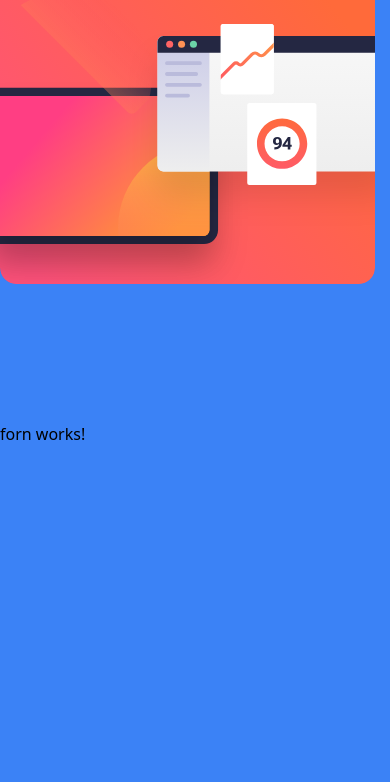
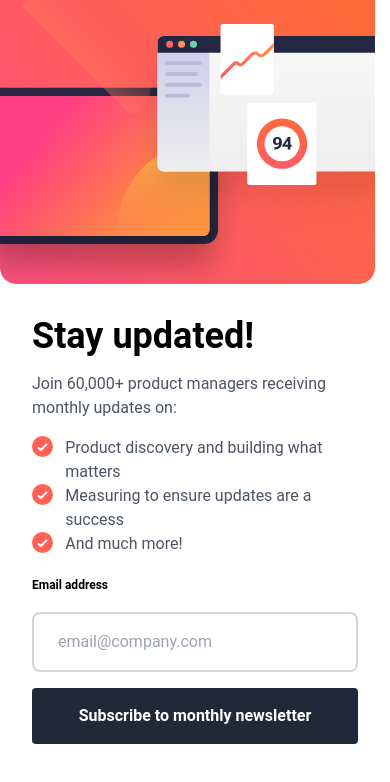
Before and after one commit to FranciscoFrontEndDeveloper/newsletterSignUpWithSuccessMessageMain, an Angular app: page / in a window 390 px wide. Shown: the top 782 px of the page. Built offline with nearby package versions, Linux system fonts and the light colour scheme.

Commit message:
styles mobile finished

```diff
--- a/src/app/components/forn/forn.component.html
+++ b/src/app/components/forn/forn.component.html
@@ -1 +1,53 @@
-<p>forn works!</p>
+<section class="px-8 flex flex-col gap-4">
+  <div>
+    <h1 class="text-4xl font-bold">Stay updated!</h1>
+  </div>
+  <div>
+    <p class="text-gray-600">
+      Join 60,000+ product managers receiving monthly updates on:
+    </p>
+  </div>
+  <div>
+    <ol>
+      <ul class="flex">
+        <picture class="w-auto">
+          <img class="mr-4" src="assets/images/icon-list.svg" alt="" />
+        </picture>
+        <p class="w-full text-gray-600">
+          Product discovery and building what matters
+        </p>
+      </ul>
+      <ul class="flex">
+        <picture class="w-auto">
+          <img class="mr-4" src="assets/images/icon-list.svg" alt="" />
+        </picture>
+        <p class="w-full text-gray-600">
+          Measuring to ensure updates are a success
+        </p>
+      </ul>
+      <ul class="flex">
+        <picture class="w-auto">
+          <img class="mr-4" src="assets/images/icon-list.svg" alt="" />
+        </picture>
+        <p class="w-full text-gray-600">And much more!</p>
+      </ul>
+    </ol>
+  </div>
+  <div>
+    <form action="" class="flex flex-col gap-4">
+      <div>
+        <label class="font-bold text-xs" for="">Email address</label>
+      </div>
+      <div>
+        <input
+          class="border-solid p-4 border-gray-300 border-2 rounded-lg w-full placeholder:p-2"
+          type="text"
+          placeholder="email@company.com"
+        />
+      </div>
+      <button class="bg-gray-800 text-white p-4 rounded w-full font-bold">
+        Subscribe to monthly newsletter
+      </button>
+    </form>
+  </div>
+</section>
--- a/src/app/components/image/image.component.html
+++ b/src/app/components/image/image.component.html
@@ -1 +1,3 @@
-<picture><img src="assets/images/illustration-sign-up-mobile.svg" alt="imagen main" /></picture>
+<div>
+ <picture><img src="assets/images/illustration-sign-up-mobile.svg" alt="imagen main" /></picture>
+</div>
--- a/src/app/components/main/main.component.html
+++ b/src/app/components/main/main.component.html
@@ -1,6 +1,10 @@
 <main
-  class="bg-blue-500 w-full h-screen grid grid-cols-1 grid-rows-2 md:grid-cols-2 md:grid-rows-1"
+  class="bg-white-500 w-full h-screen grid grid-cols-1 grid-rows-[auto_minmax(auto,_1fr)_100px] lg:grid-cols-2 lg:grid-rows-1 gap-8 font-['Roboto']"
 >
-  <app-image class="md:order-2"></app-image>
-  <app-forn class="md:order-1"></app-forn>
+  <div class="lg:order-2">
+    <app-image></app-image>
+  </div>
+  <div class="lg:order-1">
+    <app-forn></app-forn>
+  </div>
 </main>
```
